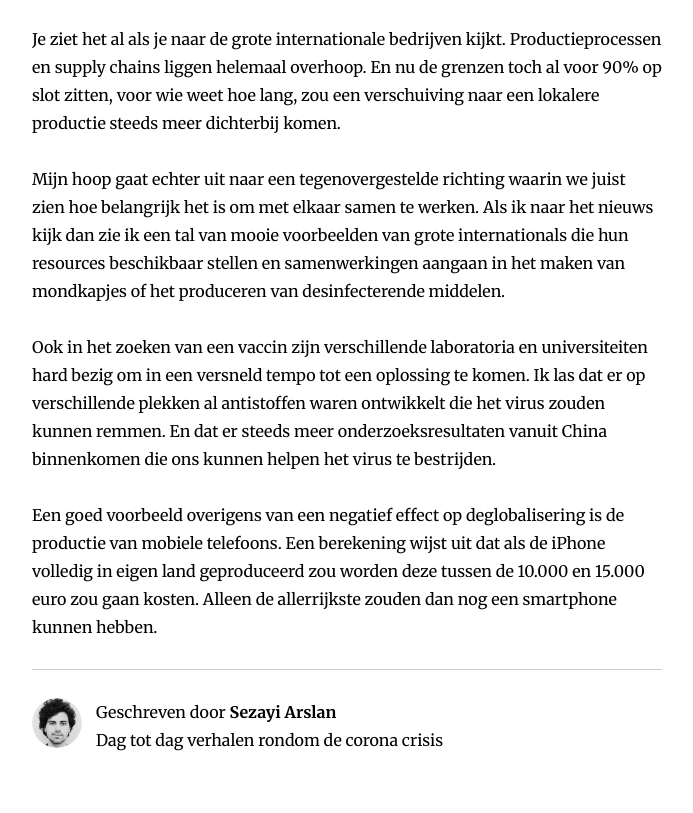
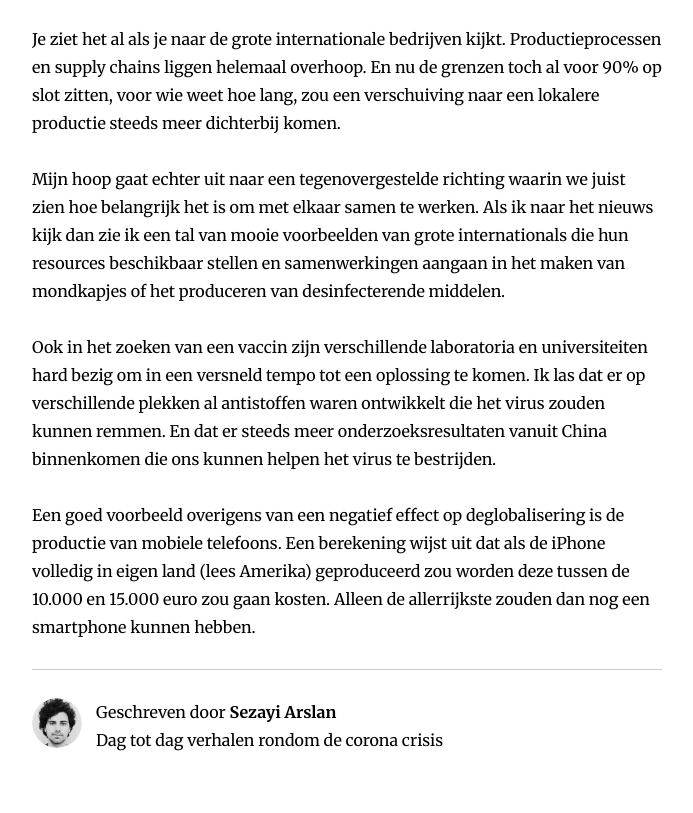
Before and after one commit to Sezayi/quarantales, a Gatsby site: page /dag-4-15000-euro-iphone/ in a window 1280 px wide. Shown: the part 382-1195 px from the top of the page, without its empty margins (293-986 px from the left). Built offline with nearby package versions, Linux system fonts and the light colour scheme; Gatsby itself is replaced by a stand-in of ours; some packages are replaced by stand-ins of ours.

Commit message:
update copy  dag 4

```diff
--- a/content/blog/dag-4-15000-euro-iphone/index.md
+++ b/content/blog/dag-4-15000-euro-iphone/index.md
@@ -12,4 +12,4 @@ Mijn hoop gaat echter uit naar een tegenovergestelde richting waarin we juist zi
 
 Ook in het zoeken van een vaccin zijn verschillende laboratoria en universiteiten hard bezig om in een versneld tempo tot een oplossing te komen. Ik las dat er op verschillende plekken al antistoffen waren ontwikkelt die het virus zouden kunnen remmen. En dat er steeds meer onderzoeksresultaten vanuit China binnenkomen die ons kunnen helpen het virus te bestrijden.
 
-Een goed voorbeeld overigens van een negatief effect op deglobalisering is de productie van mobiele telefoons. Een berekening wijst uit dat als de iPhone volledig in eigen land geproduceerd zou worden deze tussen de 10.000 en 15.000 euro zou gaan kosten. Alleen de allerrijkste zouden dan nog een smartphone kunnen hebben.
+Een goed voorbeeld overigens van een negatief effect op deglobalisering is de productie van mobiele telefoons. Een berekening wijst uit dat als de iPhone volledig in eigen land (lees Amerika) geproduceerd zou worden deze tussen de 10.000 en 15.000 euro zou gaan kosten. Alleen de allerrijkste zouden dan nog een smartphone kunnen hebben.
```
